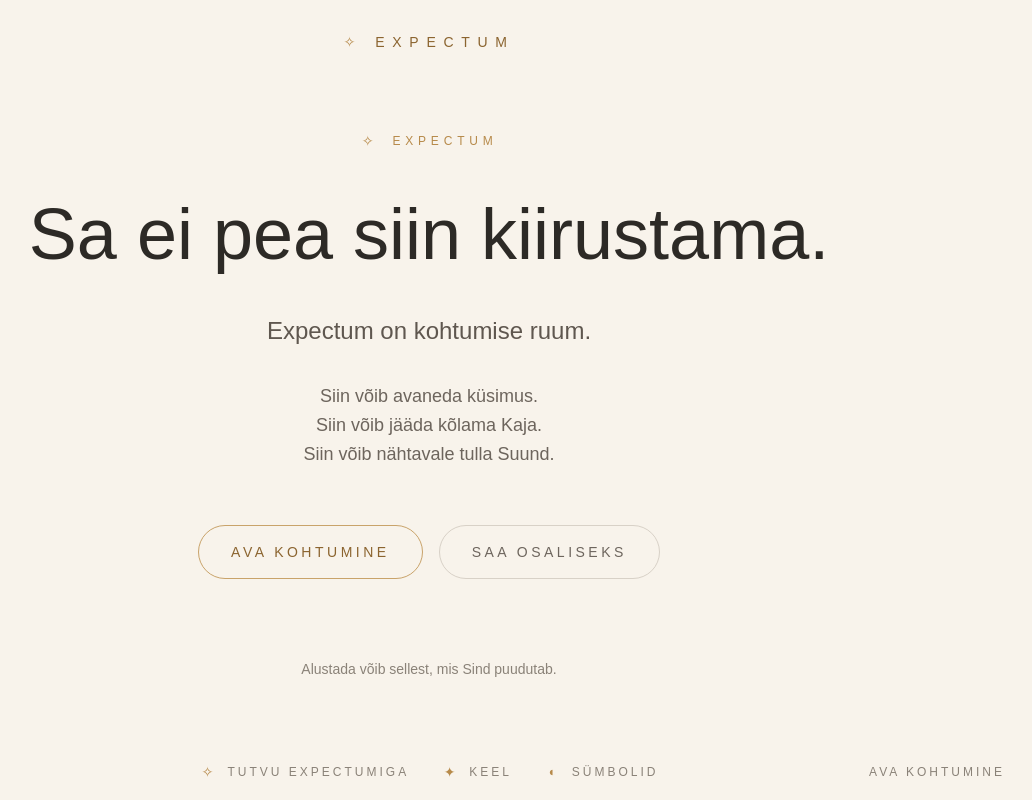
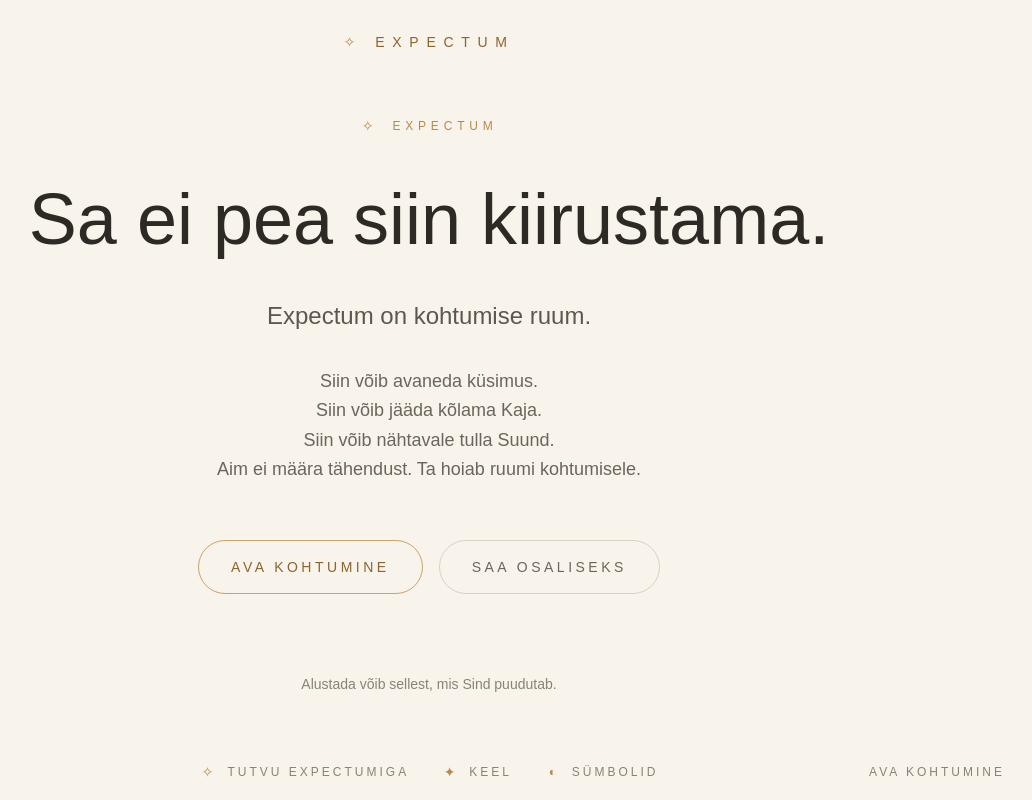
Before and after one commit to laurentconsulting/expectum, a Next.js app: page / in a window 1280 px wide. Shown: the whole page, without its empty margins (211-1243 px from the left). Built offline with nearby package versions, Linux system fonts and the light colour scheme; no server answers.

Commit message:
Refine public entrance

```diff
--- a/app/page.tsx
+++ b/app/page.tsx
@@ -42,6 +42,8 @@ export default function Home() {
           Siin võib jääda kõlama Kaja.
           <br />
           Siin võib nähtavale tulla Suund.
+          <br />
+          Aim ei määra tähendust. Ta hoiab ruumi kohtumisele.
         </p>
 
         <div className="flex flex-col flex-wrap justify-center gap-4 md:flex-row">
--- a/app/reflection/page.tsx
+++ b/app/reflection/page.tsx
@@ -459,7 +459,7 @@ export default function Reflection() {
                 </p>
 
                 <p className="text-base leading-relaxed text-[#6d655d]">
-                  Kohtumise saad hiljem uuesti avada mälu alt. Oluline ei ole
+                  Kohtumise saad hiljem uuesti avada mälu, kohtumised alt. Oluline ei ole
                   küsimuste hulk, vaid see, mida küsimus avab.
                 </p>
               </div>
```
